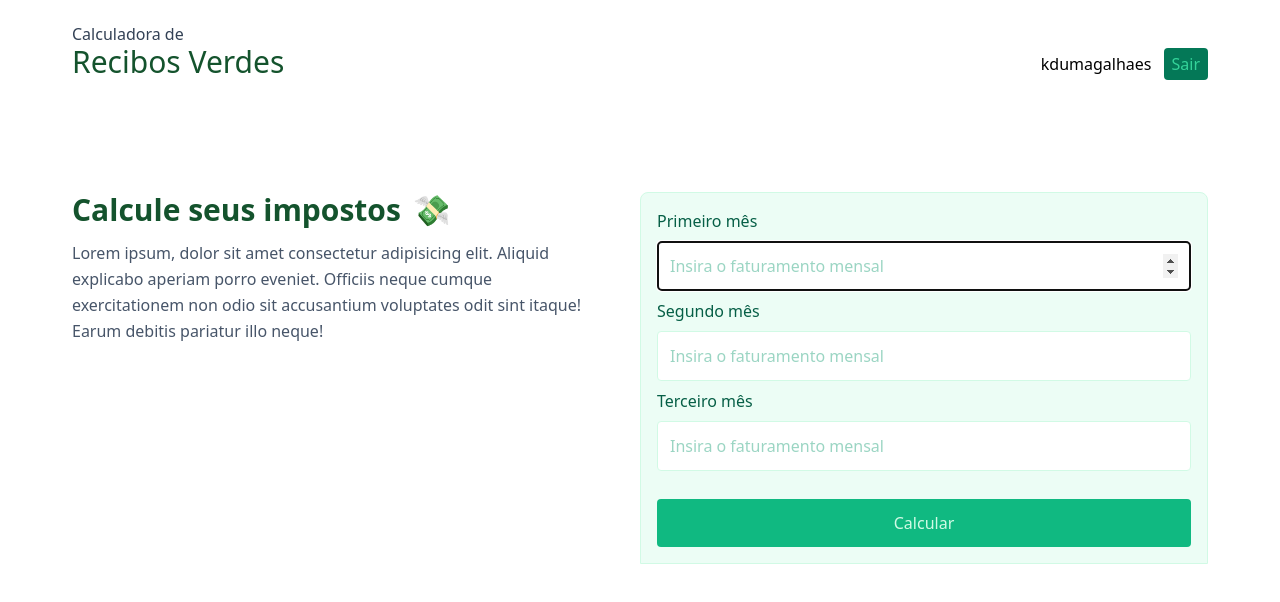
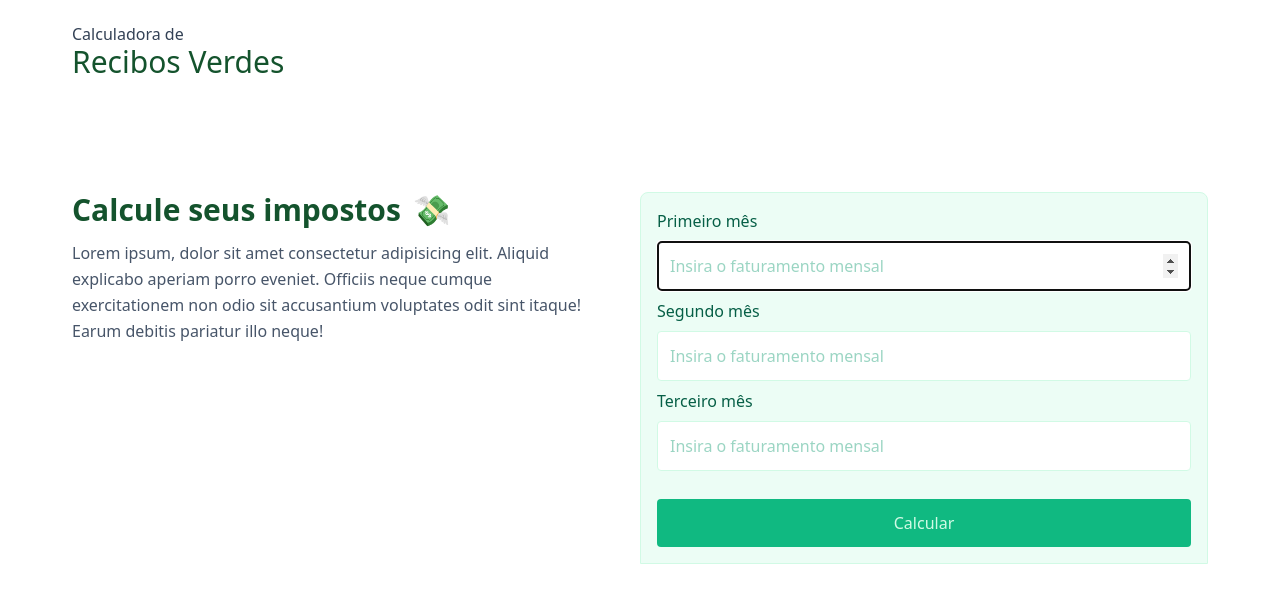
Before and after one commit to kdumagalhaes/calculadora-recibos-verdes, a React (Vite) app in the folder frontend/: page / in a window 1280 px wide. Shown: the top 602 px of the page. Built offline with nearby package versions, Linux system fonts and the light colour scheme.

Commit message:
Remove logout button

```diff
--- a/frontend/src/components/Header/Header.tsx
+++ b/frontend/src/components/Header/Header.tsx
@@ -5,15 +5,6 @@ export function Header() {
   return (
     <header className="container max-w-6xl mx-auto px-2 flex justify-between h-20 items-end max-[980px]:p-4">
       <Logo />
-      <div className="flex gap-3 items-center">
-        <p className="font-thin">kdumagalhaes</p>
-        <a
-          className="text-emerald-400 py-1 px-2 rounded bg-emerald-700 hover:bg-emerald-900 transition-colors"
-          href="#"
-        >
-          Sair
-        </a>
-      </div>
     </header>
   )
 }
```
